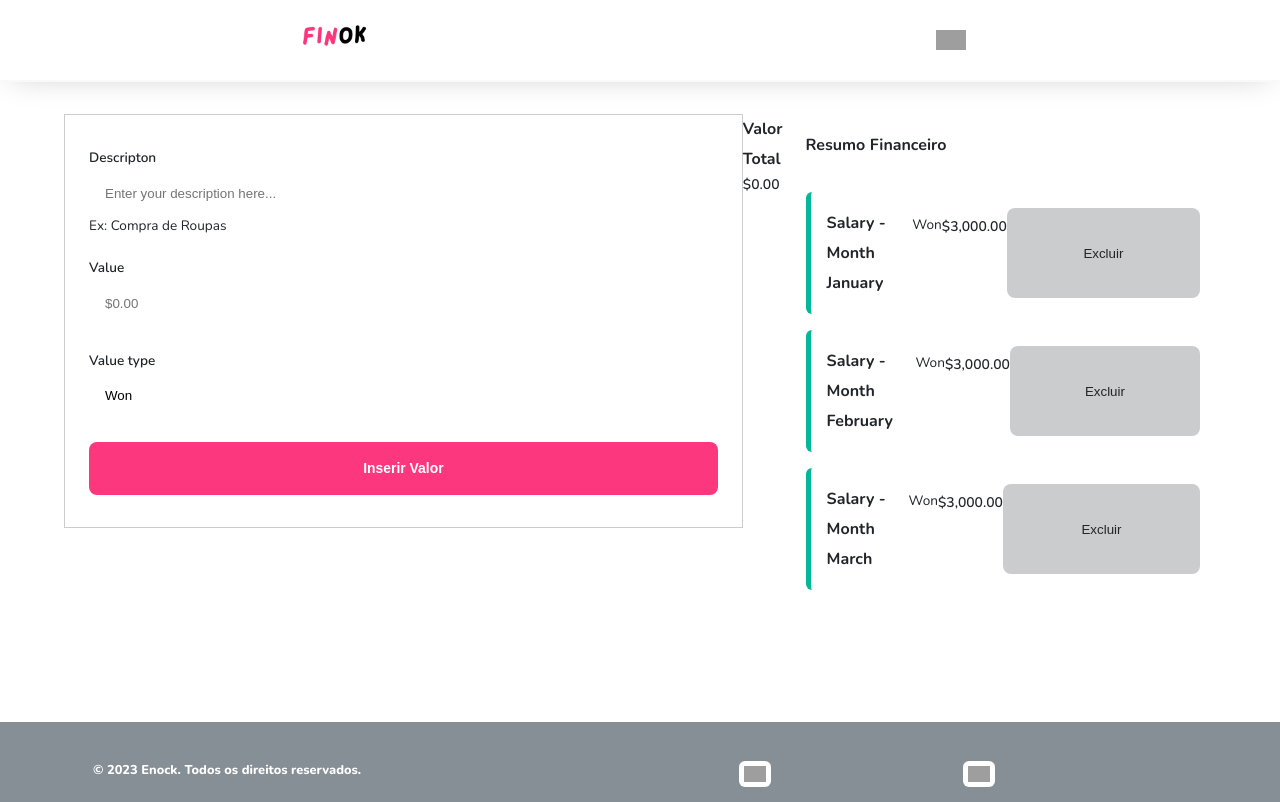
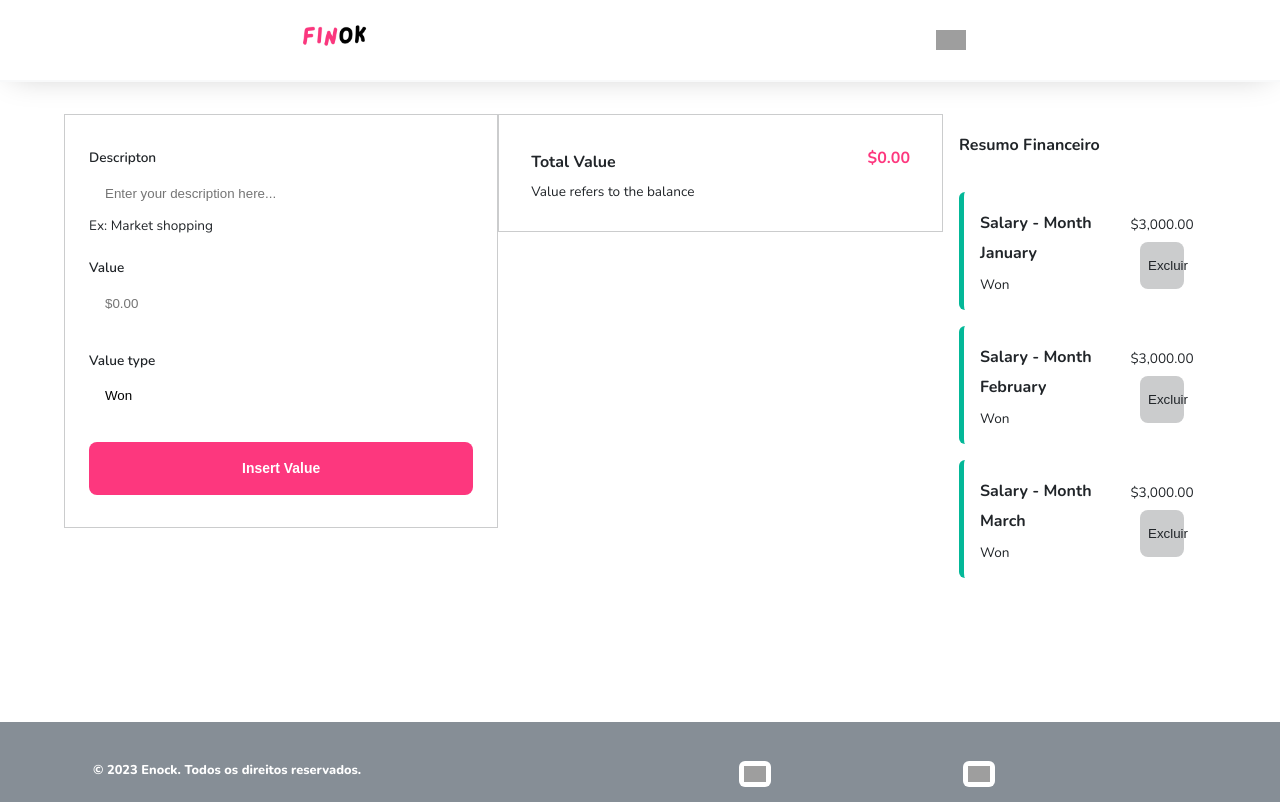
Before and after one commit to kenzie-journey-enock/react_tasks, a React (Vite) app: page / in a window 1280 px wide. Built offline with nearby package versions, Linux system fonts and the light colour scheme; grey boxes are pictures that could not be loaded.

Commit message:
fix: Change language

```diff
--- a/src/studies/Projects/Finok/components/molecules/FinFormFinok.jsx
+++ b/src/studies/Projects/Finok/components/molecules/FinFormFinok.jsx
@@ -12,7 +12,7 @@ export default function FinFormFinok({ setItem }) {
   const [formData, setFormData] = useState({
     title: "",
     value: "",
-    type: "Entrada",
+    type: "Won",
   });
 
   // Definição da função handleChange para atualizar os campos do formData
@@ -25,7 +25,7 @@ export default function FinFormFinok({ setItem }) {
     e.preventDefault();
 
     if (!formData.title || !formData.value) {
-      alert("Preencha todos os campos!");
+      alert("Fill the fields to insert...");
       return;
     }
 
@@ -37,7 +37,7 @@ export default function FinFormFinok({ setItem }) {
       type: formData.type
     });
 
-    setFormData({ title: "", value: "", type: "Entrada" });
+    setFormData({ title: "", value: "", type: "Won" });
   };
 
   return (
@@ -45,7 +45,7 @@ export default function FinFormFinok({ setItem }) {
       <InputLabelFinok
         type='text'
         name="title"
-        example='Ex: Compra de Roupas'
+        example='Ex: Market shopping'
         value={formData.title}
         onChange={handleChange}
       />
@@ -62,7 +62,7 @@ export default function FinFormFinok({ setItem }) {
         onChange={handleChange}
       />
       <BtnFinok type='submit'>
-        <TextFinok styleToken='body'>Inserir Valor</TextFinok>
+        <TextFinok styleToken='body'>Insert Value</TextFinok>
       </BtnFinok>
     </FinForm>
   );
--- a/src/studies/Projects/Finok/components/molecules/FinItemFinok.jsx
+++ b/src/studies/Projects/Finok/components/molecules/FinItemFinok.jsx
@@ -1,6 +1,6 @@
 import { useState, useEffect } from 'react';
 import PropTypes from 'prop-types';
-import { FinItem } from './StyleMolecules';
+import { FinItem, FinTextItems, FinDeleteItemsBtn } from './StyleMolecules';
 
 import TextFinok from "../atoms/TextFinok";
 import BtnDeleteFinok from "../atoms/BtnDeleteFinok";
@@ -13,18 +13,21 @@ export default function FinItemFinok({ item, removeItem }) {
 
   useEffect(() => {
     setLocale(getLocale())
-    console.log(locale)
   }, [locale])
 
 
-  let status = item.type === 'Despesa' ? 'negative' : 'positive'
+  let status = item.type === 'Spent' ? 'negative' : 'positive'
 
   return (
     <FinItem type={item.type}>
-      <TextFinok styleToken='title3'>{item.title}</TextFinok>
-      <TextFinok styleToken='caption'>{item.type}</TextFinok>
-      <TextFinok styleToken='body'>{formatFloatToMoney(item.value, status, locale)}</TextFinok>
-      <BtnDeleteFinok onClick={() => removeItem(item.id)} />
+      <FinTextItems>
+        <TextFinok styleToken='title3'>{item.title}</TextFinok>
+        <TextFinok styleToken='caption'>{item.type}</TextFinok>
+      </FinTextItems>
+      <FinDeleteItemsBtn>
+        <TextFinok styleToken='caption'>{formatFloatToMoney(item.value, status, locale)}</TextFinok>
+        <BtnDeleteFinok onClick={() => removeItem(item.id)} />
+      </FinDeleteItemsBtn>
     </FinItem>
   );
 }
--- a/src/studies/Projects/Finok/components/molecules/FinTotalFinok.jsx
+++ b/src/studies/Projects/Finok/components/molecules/FinTotalFinok.jsx
@@ -5,20 +5,24 @@ import TextFinok from "../atoms/TextFinok"
 import { formatFloatToMoney } from "../../../utils/formatMoney"
 import { getLocale } from '../../../utils/currencyMap';
 
+import { FinTotal } from './StyleMolecules';
+
 export default function FinTotalFinok({ total, totalStatus }) {
   const [locale, setLocale] = useState(getLocale());
 
   useEffect(() => {
     setLocale(getLocale())
-    console.log(locale)
   }, [locale])
 
 
   return (
-    <div>
-      <TextFinok styleToken='title3'>Valor Total</TextFinok>
-      <TextFinok styleToken='body'>{formatFloatToMoney(total, totalStatus, locale)}</TextFinok>
-    </div>
+    <FinTotal>
+      <div>
+        <TextFinok styleToken='title3'>Total Value</TextFinok>
+        <TextFinok styleToken='caption'>Value refers to the balance</TextFinok>
+      </div>
+      <TextFinok styleToken='title4'>{formatFloatToMoney(total, totalStatus, locale)}</TextFinok>
+    </FinTotal>
   )
 }
 
```
